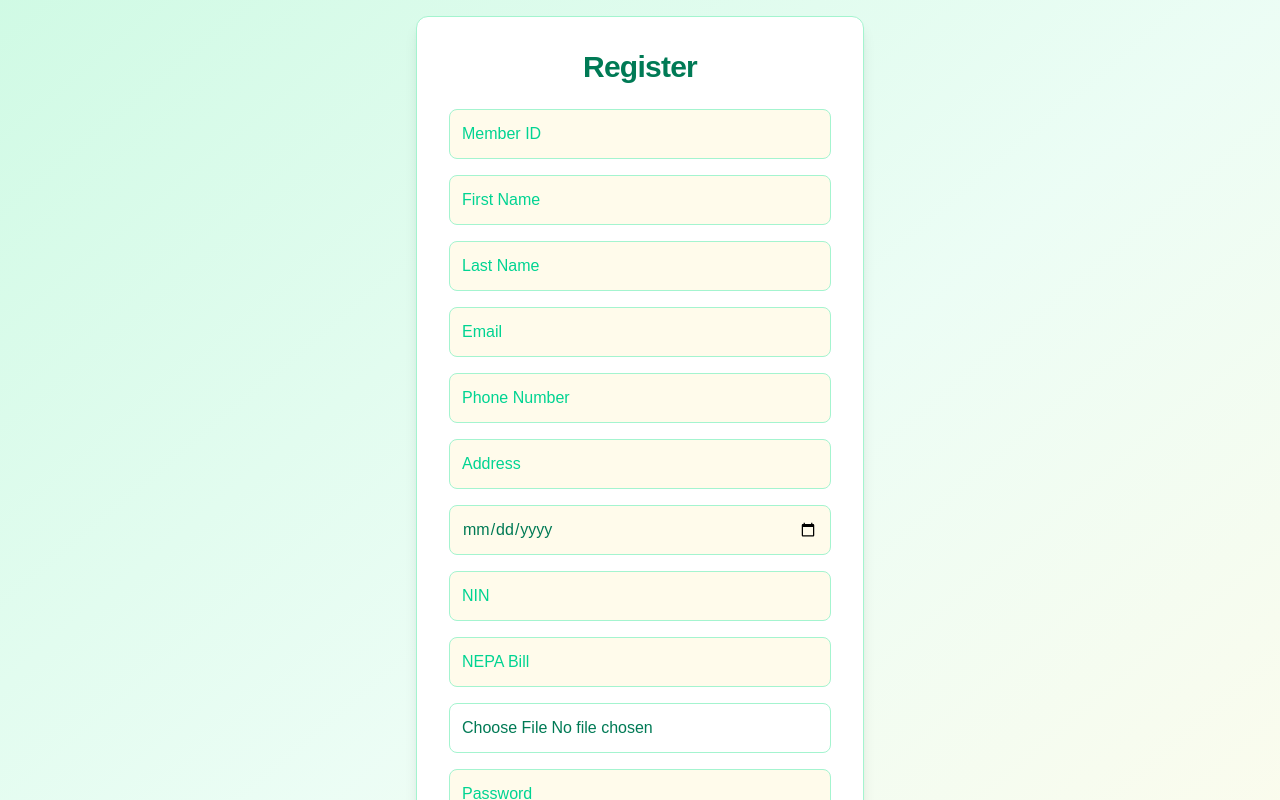
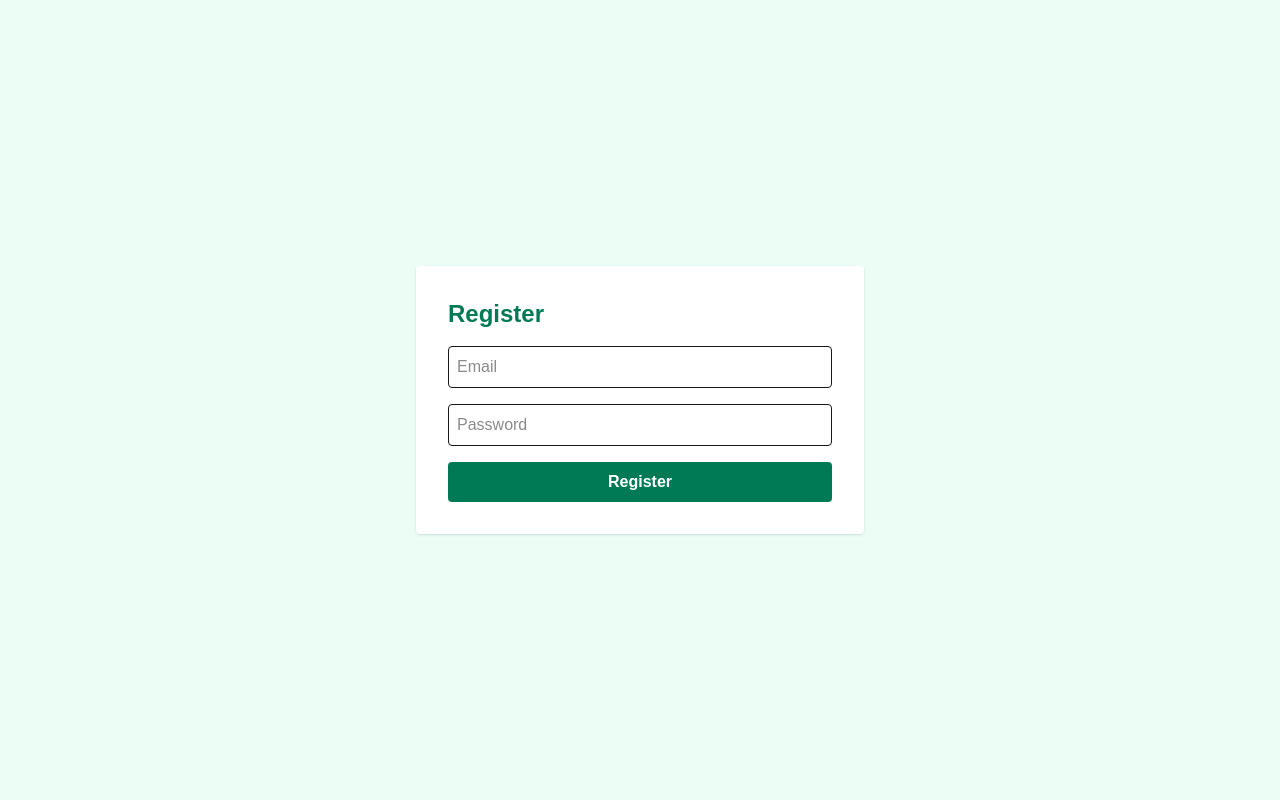
Before and after one commit to Niyi24/nmcs, a Next.js app: page /register in a window 1280 px wide. Shown: the top 800 px of the page. Built offline with nearby package versions, Linux system fonts and the light colour scheme.

Commit message:
refactor: simplify RegisterPage component by removing unused fields and streamlining registration logic

```diff
--- a/src/app/register/page.js
+++ b/src/app/register/page.js
@@ -2,175 +2,49 @@
 import { useState } from "react";
 import { useRouter } from "next/navigation";
 
-export default function Register() {
-  const [formData, setFormData] = useState({
-    memberId: "",
-    firstName: "",
-    lastName: "",
-    email: "",
-    phoneNumber: "",
-    address: "",
-    dateOfBirth: "",
-    nin: "",
-    nepaBill: "",
-    profilePicture: null,
-    password: "",
-    bvn: "",
-    nextOfKin: "",
-  });
-
+export default function RegisterPage() {
+  const [email, setEmail] = useState("");
+  const [password, setPassword] = useState("");
+  const [error, setError] = useState("");
   const router = useRouter();
 
-  const handleChange = (e) => {
-    const { name, value } = e.target;
-    setFormData({
-      ...formData,
-      [name]: value,
+  const handleRegister = async (e) => {
+    e.preventDefault();
+    setError("");
+    const res = await fetch("/api/auth/register", {
+      method: "POST",
+      headers: { "Content-Type": "application/json" },
+      body: JSON.stringify({ email, password }),
     });
-  };
-
-  const handleFileChange = (e) => {
-    setFormData({
-      ...formData,
-      profilePicture: e.target.files[0],
-    });
-  };
-
-  const handleSubmit = async (e) => {
-    e.preventDefault();
-    const formDataToSend = new FormData();
-    for (const key in formData) {
-      formDataToSend.append(key, formData[key]);
-    }
-
-    const response = await fetch("/api/auth/register", {
-      method: "POST",
-      body: formDataToSend,
-    });
-
-    if (response.ok) {
+    if (res.ok) {
       router.push("/login");
     } else {
-      // Handle error
-      console.error("Registration failed");
+      setError("Registration failed.");
     }
   };
 
   return (
-    <div className="flex items-center justify-center min-h-screen p-4 bg-gradient-to-br from-emerald-100 via-emerald-50 to-amber-50">
-      <form
-        onSubmit={handleSubmit}
-        className="bg-white border border-emerald-200 p-8 rounded-xl shadow-lg w-full max-w-md"
-      >
-        <h2 className="text-3xl font-extrabold mb-6 text-emerald-700 text-center tracking-tight">
-          Register
-        </h2>
-        <input
-          type="text"
-          name="memberId"
-          placeholder="Member ID"
-          onChange={handleChange}
-          required
-          className="border border-emerald-200 focus:border-emerald-400 focus:ring-emerald-200 rounded-lg p-3 mb-4 w-full bg-amber-50 placeholder-emerald-400 text-black"
-        />
-        <input
-          type="text"
-          name="firstName"
-          placeholder="First Name"
-          onChange={handleChange}
-          required
-          className="border border-emerald-200 focus:border-emerald-400 focus:ring-emerald-200 rounded-lg p-3 mb-4 w-full bg-amber-50 placeholder-emerald-400 text-black"
-        />
-        <input
-          type="text"
-          name="lastName"
-          placeholder="Last Name"
-          onChange={handleChange}
-          required
-          className="border border-emerald-200 focus:border-emerald-400 focus:ring-emerald-200 rounded-lg p-3 mb-4 w-full bg-amber-50 placeholder-emerald-400 text-black"
-        />
+    <div className="min-h-screen flex items-center justify-center bg-emerald-50">
+      <form onSubmit={handleRegister} className="bg-white p-8 rounded shadow w-full max-w-md">
+        <h2 className="text-2xl font-bold text-emerald-700 mb-4">Register</h2>
+        {error && <div className="text-red-600 mb-2">{error}</div>}
         <input
           type="email"
-          name="email"
           placeholder="Email"
-          onChange={handleChange}
+          className="w-full mb-4 p-2 border rounded"
+          value={email}
+          onChange={e => setEmail(e.target.value)}
           required
-          className="border border-emerald-200 focus:border-emerald-400 focus:ring-emerald-200 rounded-lg p-3 mb-4 w-full bg-amber-50 placeholder-emerald-400 text-black"
-        />
-        <input
-          type="text"
-          name="phoneNumber"
-          placeholder="Phone Number"
-          onChange={handleChange}
-          required
-          className="border border-emerald-200 focus:border-emerald-400 focus:ring-emerald-200 rounded-lg p-3 mb-4 w-full bg-amber-50 placeholder-emerald-400 text-black"
-        />
-        <input
-          type="text"
-          name="address"
-          placeholder="Address"
-          onChange={handleChange}
-          required
-          className="border border-emerald-200 focus:border-emerald-400 focus:ring-emerald-200 rounded-lg p-3 mb-4 w-full bg-amber-50 placeholder-emerald-400 text-black"
-        />
-        <input
-          type="date"
-          name="dateOfBirth"
-          onChange={handleChange}
-          required
-          className="border border-emerald-200 focus:border-emerald-400 focus:ring-emerald-200 rounded-lg p-3 mb-4 w-full bg-amber-50 text-emerald-700"
-        />
-        <input
-          type="text"
-          name="nin"
-          placeholder="NIN"
-          onChange={handleChange}
-          required
-          className="border border-emerald-200 focus:border-emerald-400 focus:ring-emerald-200 rounded-lg p-3 mb-4 w-full bg-amber-50 placeholder-emerald-400 text-black"
-        />
-        <input
-          type="text"
-          name="nepaBill"
-          placeholder="NEPA Bill"
-          onChange={handleChange}
-          required
-          className="border border-emerald-200 focus:border-emerald-400 focus:ring-emerald-200 rounded-lg p-3 mb-4 w-full bg-amber-50 placeholder-emerald-400 text-black"
-        />
-        <input
-          type="file"
-          name="profilePicture"
-          onChange={handleFileChange}
-          required
-          className="border border-emerald-200 focus:border-emerald-400 focus:ring-emerald-200 rounded-lg p-3 mb-4 w-full bg-white text-emerald-700"
         />
         <input
           type="password"
-          name="password"
           placeholder="Password"
-          onChange={handleChange}
+          className="w-full mb-4 p-2 border rounded"
+          value={password}
+          onChange={e => setPassword(e.target.value)}
           required
-          className="border border-emerald-200 focus:border-emerald-400 focus:ring-emerald-200 rounded-lg p-3 mb-4 w-full bg-amber-50 placeholder-emerald-400 text-black"
         />
-        <input
-          type="text"
-          name="BVN"
-          placeholder="BVN"
-          onChange={handleChange}
-          required
-          className="border border-emerald-200 focus:border-emerald-400 focus:ring-emerald-200 rounded-lg p-3 mb-4 w-full bg-amber-50 placeholder-emerald-400 text-black"
-        />
-        <input
-          type="text"
-          name="nextOfKin"
-          placeholder="Next of Kin"
-          onChange={handleChange}
-          required
-          className="border border-emerald-200 focus:border-emerald-400 focus:ring-emerald-200 rounded-lg p-3 mb-6 w-full bg-amber-50 placeholder-emerald-400 text-black"
-        />
-        <button
-          type="submit"
-          className="bg-emerald-600 hover:bg-emerald-700 transition text-white font-semibold p-3 rounded-lg w-full shadow-md"
-        >
+        <button type="submit" className="w-full bg-emerald-700 text-white py-2 rounded font-semibold">
           Register
         </button>
       </form>
```
